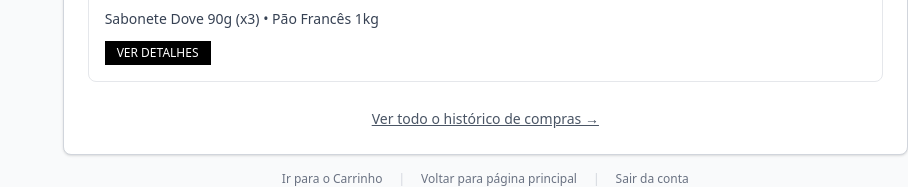
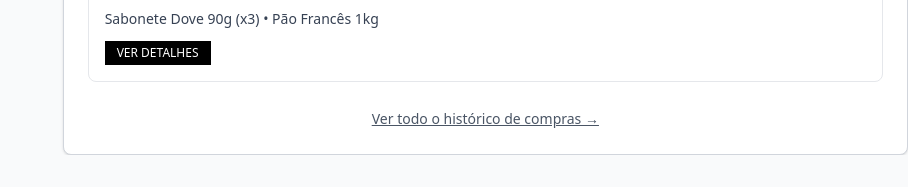
Before and after one commit to TamyDB/Feirinha-Digital, a PHP site: page /user.php in a window 1280 px wide. Shown: the part 902-1089 px from the top of the page, without its empty margins (372-1280 px from the left). After the commit the page ends 1057 px from the top, so only its background shows below. Run offline with PHP 8.4, Linux system fonts and the light colour scheme.

Commit message:
minor minor minor changes

```diff
--- a/index.php
+++ b/index.php
@@ -23,7 +23,7 @@ $form = $_GET['form'] ?? 'login'; // default do 'login'
         </div>
         <main class="bg-white flex items-center justify-center flex-col">
             <div class="flex flex-col justify-center p-18 w-full">
-                <!-- Toggle Switch -->
+                <!-- Toggle Switch (Em inglês msm) -->
                 <?php include "components/form.php"; ?>
                 <div class="flex justify-center mb-6 mt-5">
                     <div class="flex bg-gray-200 rounded-lg p-1">
--- a/user.php
+++ b/user.php
@@ -277,21 +277,6 @@ foreach ($compras as $compra) {
                     </a>
                 </div>
             </div>
-
-            <!-- Links de Navegação -->
-            <div class="mt-4 flex justify-center gap-4">
-                <a href="cart.php" class="text-xs text-gray-500 hover:text-black">
-                    Ir para o Carrinho
-                </a>
-                <span class="text-xs text-gray-300">|</span>
-                <a href="main.php" class="text-xs text-gray-500 hover:text-black">
-                    Voltar para página principal
-                </a>
-                <span class="text-xs text-gray-300">|</span>
-                <a href="index.php" class="text-xs text-gray-500 hover:text-black">
-                    Sair da conta
-                </a>
-            </div>
         </div>
     </div>
 </body>
```
Also changed, not shown: main.php (+11 -11 lines).
